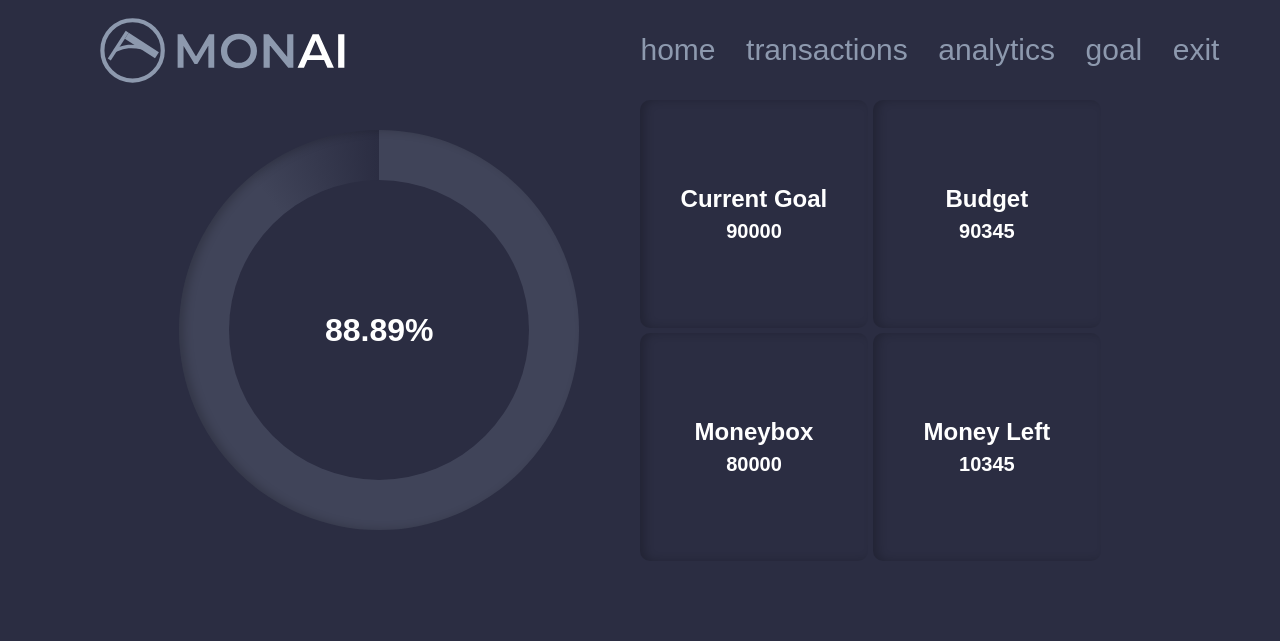
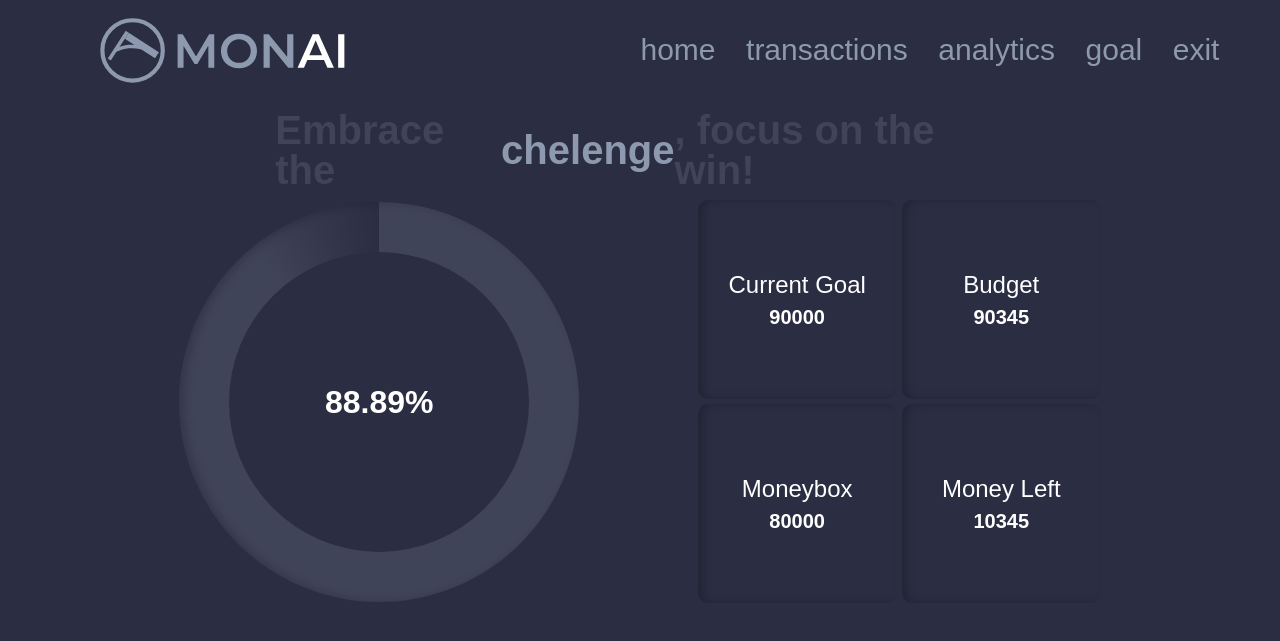
Before and after one commit to vivatttt/Bot-Accountant, a Flask app: page / in a window 1280 px wide. Shown: the top 641 px of the page. Run offline with Flask 3, Linux system fonts and the light colour scheme; the visitor is signed in with stand-in values (Sample User, id 1).

Commit message:
1st commit

```diff
--- a/app/csvy/akks.csv
+++ b/app/csvy/akks.csv
@@ -1,3 +1,4 @@
 login,password,moneybox,goal,budget
 george,257b2995c78c5f7218f1335ff85af6e653d306059f74c319aa7b366ec715b0b5,100,15000,6348
 hseguest,15ed6254c62f8dc310d6743dbe895b3367b57da398c6b9369808ba80f2c32a6d,80000,90000,90345
+Vsenep,4ebf8e906b9625c2b6116a93a25f60e75c1a8ecd9990144d179c7feed3de1e95,0,0,0
--- a/app/static/styles/main.css
+++ b/app/static/styles/main.css
@@ -541,15 +541,43 @@ translation
 /*----------------------------------------------------------------
    main page
 -----------------------------------------------------------------*/
+.qout{
+  display: flex;
+  justify-content: space-evenly;
+  align-items: center;
+  width: 57%;
+  font-size: 40px;
+  font-weight: 700;
+  color: #404459;
+  height: 100px;
+  transition: color 0.3s ease-in-out;
+}
+.chelendg{
+  display: flex;
+  justify-content: space-evenly;
+  align-items: center;
+  font-size: 40px;
+  font-weight: 700;
+  color: #8D99AE;
+  height: 80px;
+  transition: color 0.3s ease-in-out;
+}
+
 @media(hover: hover) {
-    .quick-actions a:hover {
+   .qout:hover .chelendg{
       color: #ffffff;
+    }
+    .qout:hover{
+      color: #8D99AE;
     }
   }
 
   @media(hover: none) {
-    .quick-actions a:active {
+    .qout:hover .chelendg{
       color: #ffffff;
+    }
+    .qout:hover{
+      color: #8D99AE;
     }
   }
 
@@ -636,19 +664,12 @@ translation
 
 
 
-  .quick-actions {
-    display: flex;
-    justify-content: center;
-    width: 100%;
-    margin-bottom: 30px;
-  }
-
   .info-container {
     align-self: flex-end;
     display: grid;
     grid-template-columns: repeat(2, 2fr);
     grid-gap: 5px;
-    width: 40%;
+    width: 35%;
     margin-right: 10%;
   }
 
@@ -698,7 +719,7 @@ translation
 
   .info-title {
     font-size: 24px;
-    font-weight: 700;
+    font-weight: 500;
     color: #ffffff;
     margin-bottom: 10px;
   }
--- a/app/templates/main_page.html
+++ b/app/templates/main_page.html
@@ -4,6 +4,7 @@
 
 {% block content %}
 <div class="wrapper">
+    <div class="qout"> <p> Embrace the </p> <p class="chelendg"> chelenge</p> <p class="focus">, focus on the win! </p> </div>
     <div class="main-container">
 
         <div class="pie-chart" data-cur-goal="{{ cur_goal }}" data-budget="{{ budget }}" data-moneybox="{{ moneybox }}">
```
